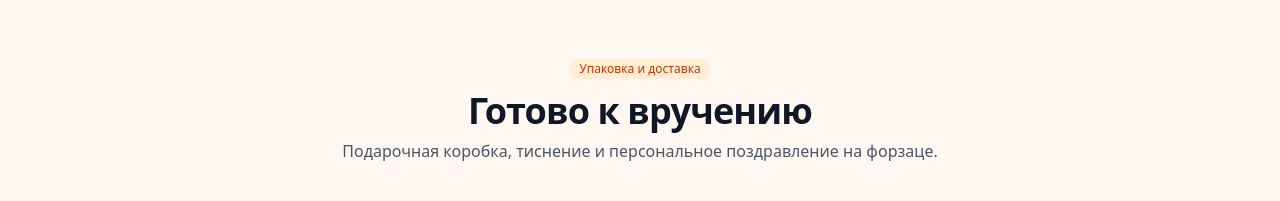
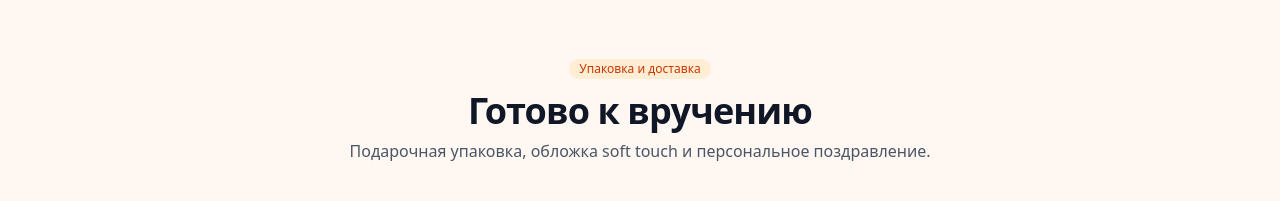
Before and after one commit to pastushin86-cpu/voobrazhay-landing, a Next.js app: page / in a window 1280 px wide. Shown: the part 3120-3321 px from the top of the page. Built offline with nearby package versions, Linux system fonts and the light colour scheme; grey boxes are pictures that could not be loaded.

Commit message:
Update packaging block text (soft touch, personalized message)

```diff
--- a/src/app/page.tsx
+++ b/src/app/page.tsx
@@ -289,7 +289,7 @@ export default function VoobrazhayLanding() {
           <motion.div {...fadeUp} className="text-center mb-10">
             <Badge className="bg-orange-100 text-orange-700 hover:bg-orange-100">Упаковка и доставка</Badge>
             <h2 className="mt-3 text-3xl sm:text-4xl font-bold tracking-tight">Готово к вручению</h2>
-            <p className="mt-2 text-gray-600">Подарочная коробка, тиснение и персональное поздравление на форзаце.</p>
+            <p className="mt-2 text-gray-600">Подарочная упаковка, обложка soft touch и персональное поздравление.</p>
           </motion.div>
 
           <div className="grid md:grid-cols-3 gap-6">
```
